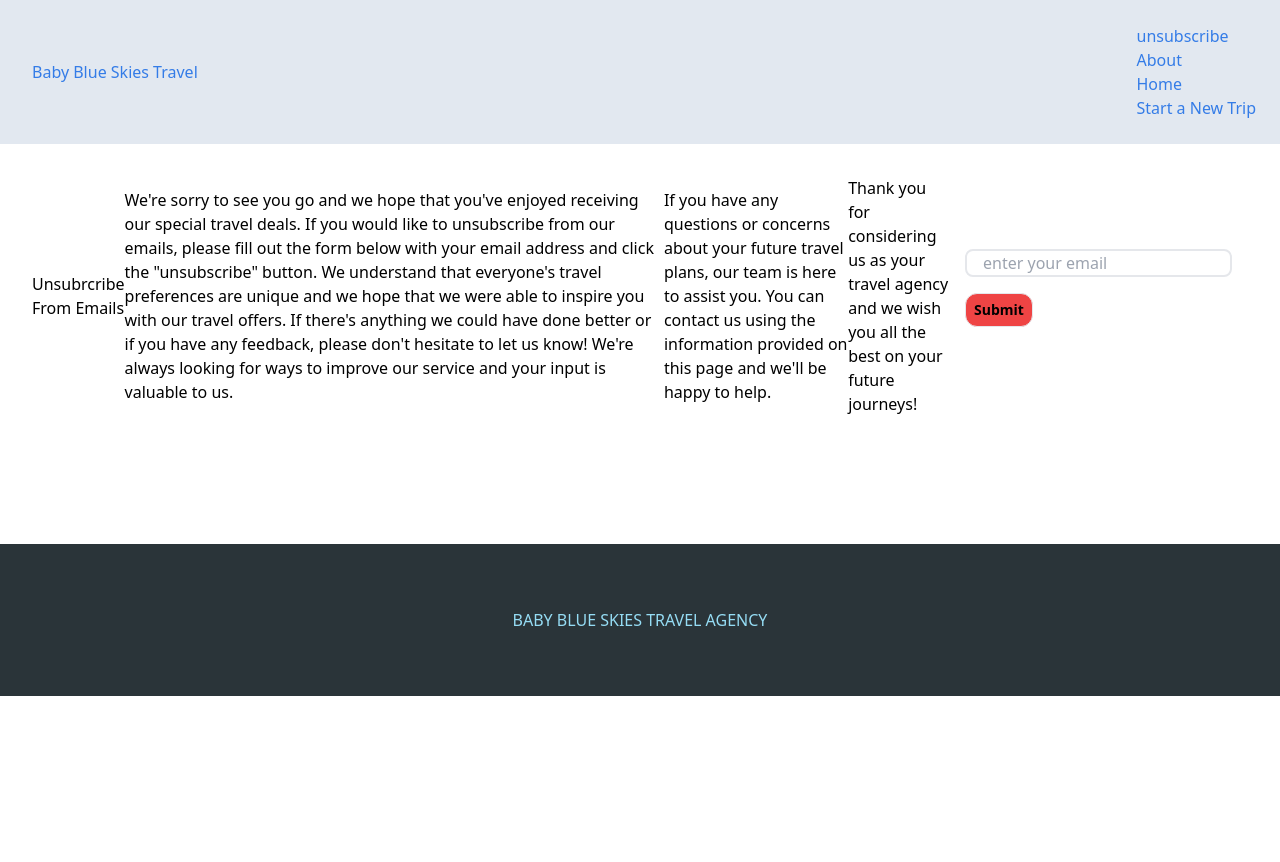
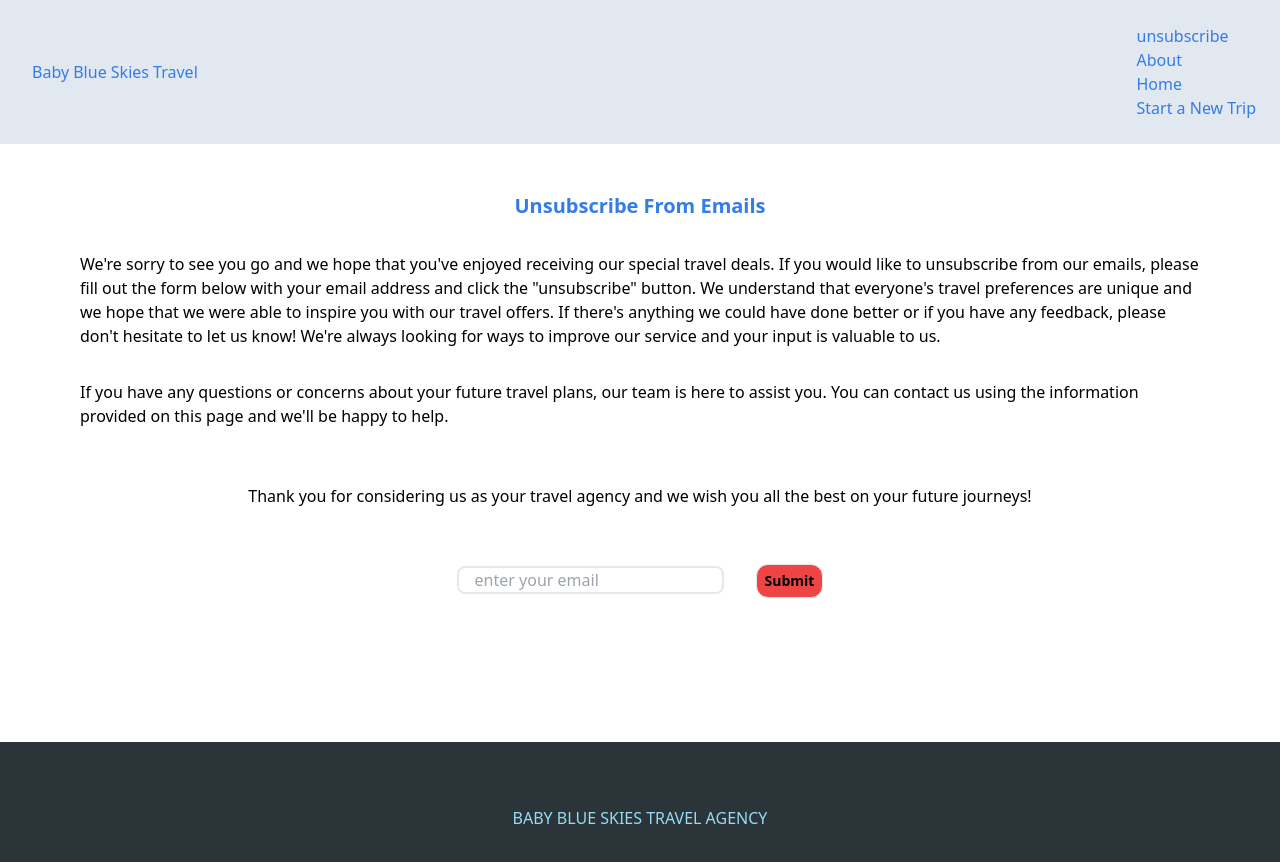
Before and after one commit to RMarmolejo90/Baby-Blue-Skies, a React (Vite) app in the folder front-end/: page /unsubscribe in a window 1280 px wide. Shown: the top 862 px of the page. Before the commit the page ends 800 px from the top, so only its background shows below. Built offline with nearby package versions, Linux system fonts and the light colour scheme.

Commit message:
text unsubscribe

```diff
--- a/front-end/src/pages/unsubscribe.jsx
+++ b/front-end/src/pages/unsubscribe.jsx
@@ -36,16 +36,16 @@ const EmailForm = () => {
   return (
     <div>
         <Navbar />
-            <div className='flex items-center justify-center p-8'>
-                <h3>Unsubrcribe From Emails</h3>
-                <p>We're sorry to see you go and we hope that you've enjoyed receiving our special travel deals.
+            <div className='flex flex-col items-center justify-center p-8'>
+                <h3 className='font-bold text-xl text-primary-dark p-4'>Unsubscribe From Emails</h3>
+                <p className='py-4 px-12'>We're sorry to see you go and we hope that you've enjoyed receiving our special travel deals.
                  If you would like to unsubscribe from our emails, please fill out the form below with your email address and click the "unsubscribe" button.
                 We understand that everyone's travel preferences are unique and we hope that we were able to inspire you with our travel offers.
                 If there's anything we could have done better or if you have any feedback, please don't hesitate to let us know! We're always looking for ways to improve our service and your input is valuable to us.
                 </p>
-                <p>If you have any questions or concerns about your future travel plans, our team is here to assist you. You can contact us using the information provided on this page and we'll be happy to help.</p>
+                <p className='py-4 px-12'>If you have any questions or concerns about your future travel plans, our team is here to assist you. You can contact us using the information provided on this page and we'll be happy to help.</p>
 
-                <p>Thank you for considering us as your travel agency and we wish you all the best on your future journeys!</p>
+                <p className='py-10 px-12'>Thank you for considering us as your travel agency and we wish you all the best on your future journeys!</p>
                 <form action='unsubscribe' onSubmit={formik.handleSubmit}>
                     <input
                     className='border-2 rounded-lg px-4 mx-4'
```
